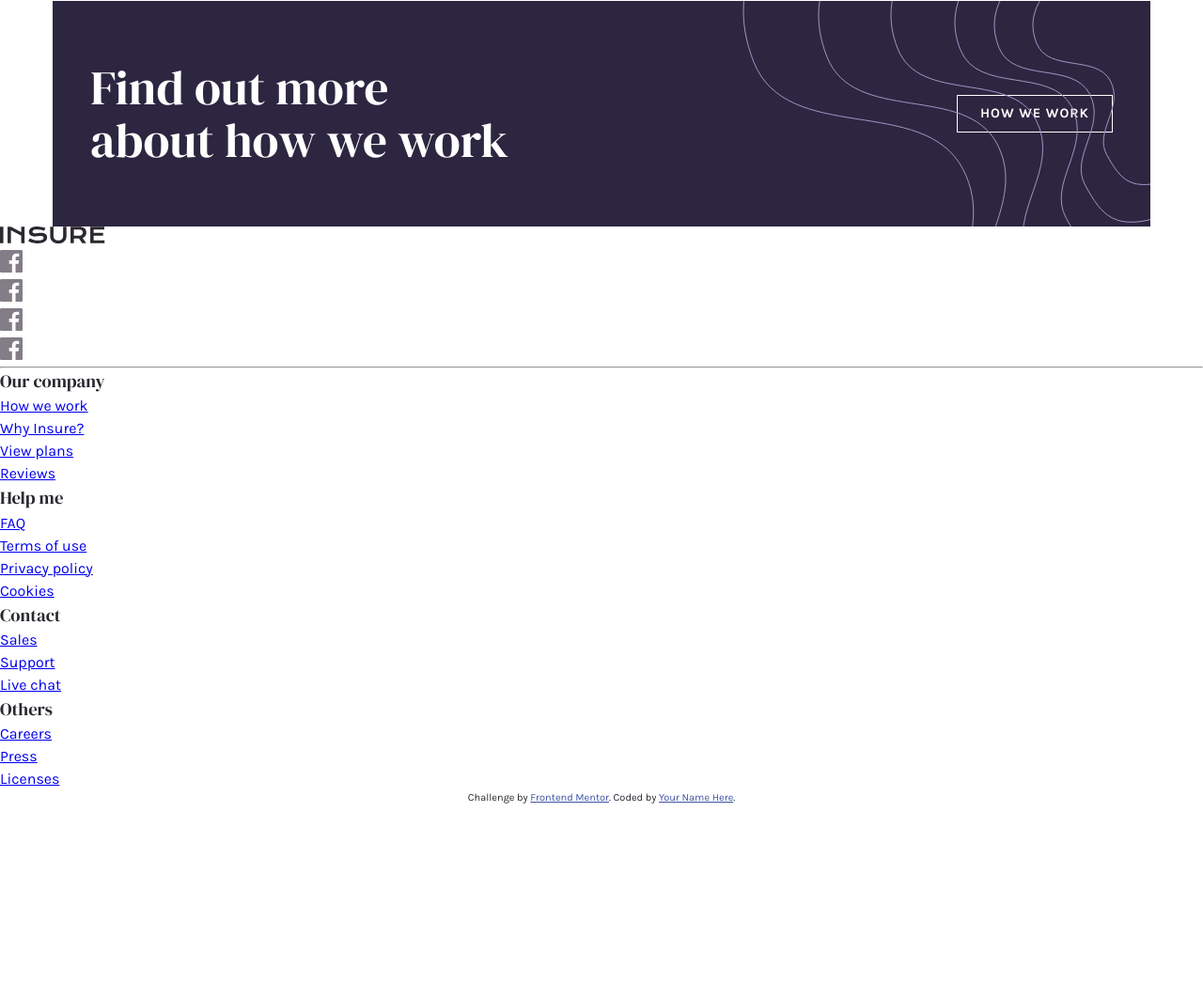
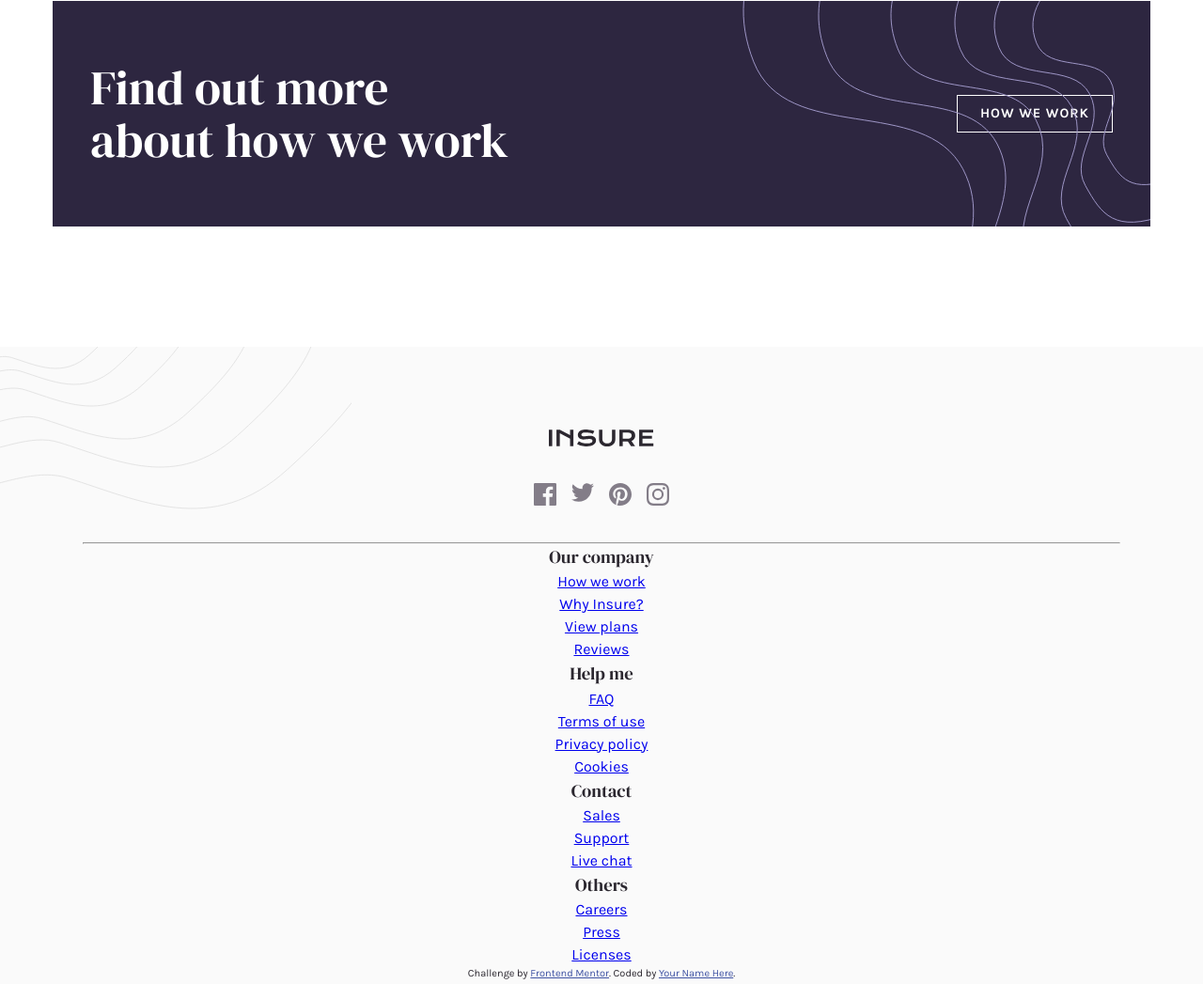
Before and after one commit to AhmedElaguab/insure-landing-page, a website: page index.html in a window 1280 px wide. Shown: the part 1595-2642 px from the top of the page at 94% size. Before the commit the page ends 2452 px from the top, so only its background shows below. Drawn offline with Linux system fonts and the light colour scheme.

Commit message:
Add footer navbar styles

```diff
--- a/css/style.scss
+++ b/css/style.scss
@@ -280,6 +280,7 @@ h6 {
 
 // Start more styles
 .more {
+  margin-bottom: 8rem;
   &__inner {
     position: relative;
     background-color: $primary;
@@ -319,6 +320,51 @@ h6 {
   }
 }
 // End more styles
+
+// Start footer styles
+.footer {
+  position: relative;
+  background: $secondary-light;
+  text-align: center;
+
+  &::before {
+    content: '';
+    position: absolute;
+    background: url(./../images/bg-pattern-footer-mobile.svg) top left no-repeat;
+    top: 0;
+    left: 0;
+    bottom: 0;
+    right: 0;
+    width: 100%;
+    height: 100%;
+  }
+
+  &__inner {
+    padding: 5.5rem 2rem;
+  }
+
+  &__head {
+    &-brand {
+      margin-bottom: 2rem;
+    }
+
+    &-menu {
+      display: flex;
+      justify-content: center;
+      margin-bottom: 2rem;
+    }
+
+    &-img {
+      display: block;
+    }
+
+    &-link {
+      display: block;
+      margin: 0 0.5rem;
+    }
+  }
+}
+// End footer styles
 
 // Responsive Styles
 @media screen and (min-width: $sc-sm) {
--- a/index.html
+++ b/index.html
@@ -179,6 +179,8 @@
       </section>
 
       <footer class="footer">
+        <div class="container">
+          <div class="footer__inner">
             <div class="footer__head">
               <div class="footer__head-brand">
                 <img src="./images/logo.svg" alt="Insure logo" />
@@ -186,23 +188,30 @@
               <nav class="footer__head-navbar">
                 <ul class="footer__head-menu">
                   <li class="footer__head-item">
-                <a href="#" class="footer__head-link"
-                  ><img src="./images/icon-facebook.svg" alt="facebok icon"
+                    <a href="#" class="footer__head-link">
+                      <img
+                        class="footer__head-img"
+                        src="./images/icon-facebook.svg"
+                        alt="facebok icon"
                     /></a>
                   </li>
                   <li class="footer__head-item">
                     <a href="#" class="footer__head-link"
-                  ><img src="./images/icon-facebook.svg" alt="facebok icon"
+                      ><img src="./images/icon-twitter.svg" alt="facebok icon"
                     /></a>
                   </li>
                   <li class="footer__head-item">
                     <a href="#" class="footer__head-link"
-                  ><img src="./images/icon-facebook.svg" alt="facebok icon"
+                      ><img
+                        src="./images/icon-pinterest.svg"
+                        alt="facebok icon"
                     /></a>
                   </li>
                   <li class="footer__head-item">
                     <a href="#" class="footer__head-link"
-                  ><img src="./images/icon-facebook.svg" alt="facebok icon"
+                      ><img
+                        src="./images/icon-instagram.svg"
+                        alt="facebok icon"
                     /></a>
                   </li>
                 </ul>
@@ -283,6 +292,8 @@
                 >. Coded by <a href="#">Your Name Here</a>.
               </div>
             </div>
+          </div>
+        </div>
       </footer>
     </main>
   </body>
```
Also changed, not shown: css/style.css, 1 other file. Lines whose indentation alone changed are shown as unchanged.
